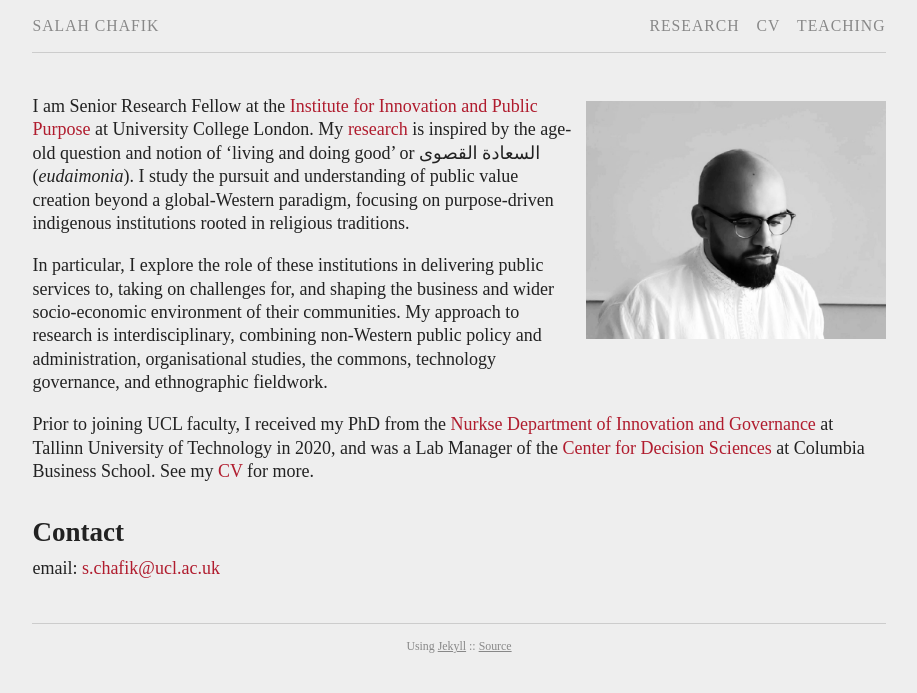
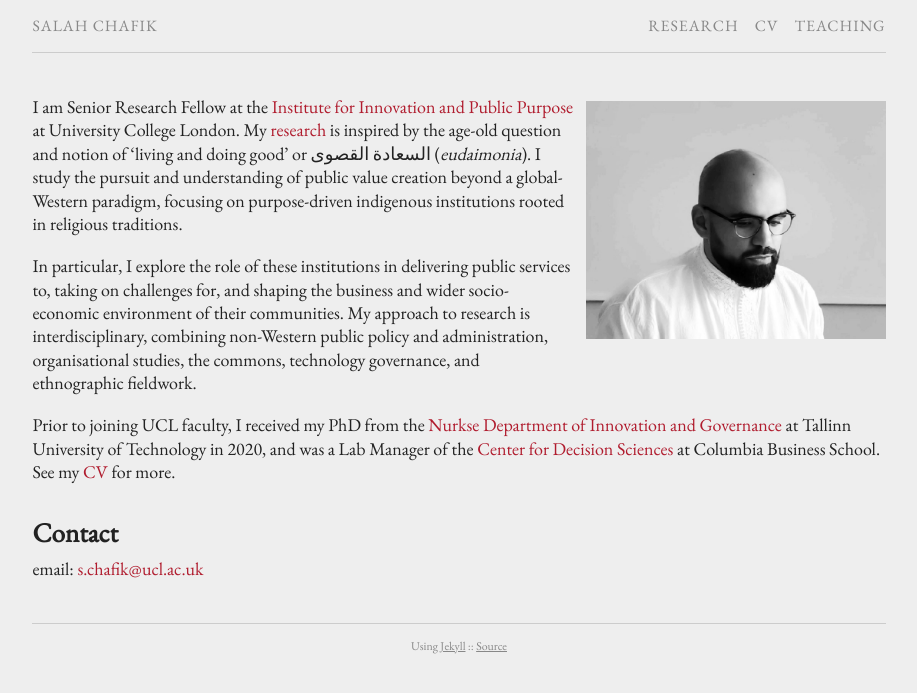
Before and after one commit to schafik/schafik.github.io, a Jekyll site: the page built from index.md, in a window 1280 px wide. Shown: the top 693 px of the page, without its empty margins (181-1098 px from the left). Built offline with Jekyll 4.4.1, drawn with Linux system fonts in a browser that asks for light colours; some web fonts are replaced; comment, search, counter and statistics services are not loaded.

Commit message:
Update head.html

```diff
--- a/_includes/head.html
+++ b/_includes/head.html
@@ -10,7 +10,7 @@
     <link rel="canonical" href="{{ page.url | replace:'index.html','' | prepend: site.baseurl | prepend: site.url }}">
     <link rel="alternate" type="application/rss+xml" title="{{ site.title }}" href="{{ "/feed.xml" | prepend: site.baseurl | prepend: site.url }}" />
 
-    <link href='https://fonts.googleapis.com/css?family=Palatino' rel='stylesheet' type='text/css'>
+    <link href='https://fonts.googleapis.com/css?family=EB+Garamond' rel='stylesheet' type='text/css'>
     <!-- Facebook OpenGraph tags -->
     <meta property="og:title" content="Salah Chafik" />
     <meta property="og:type" content="website" />
```
